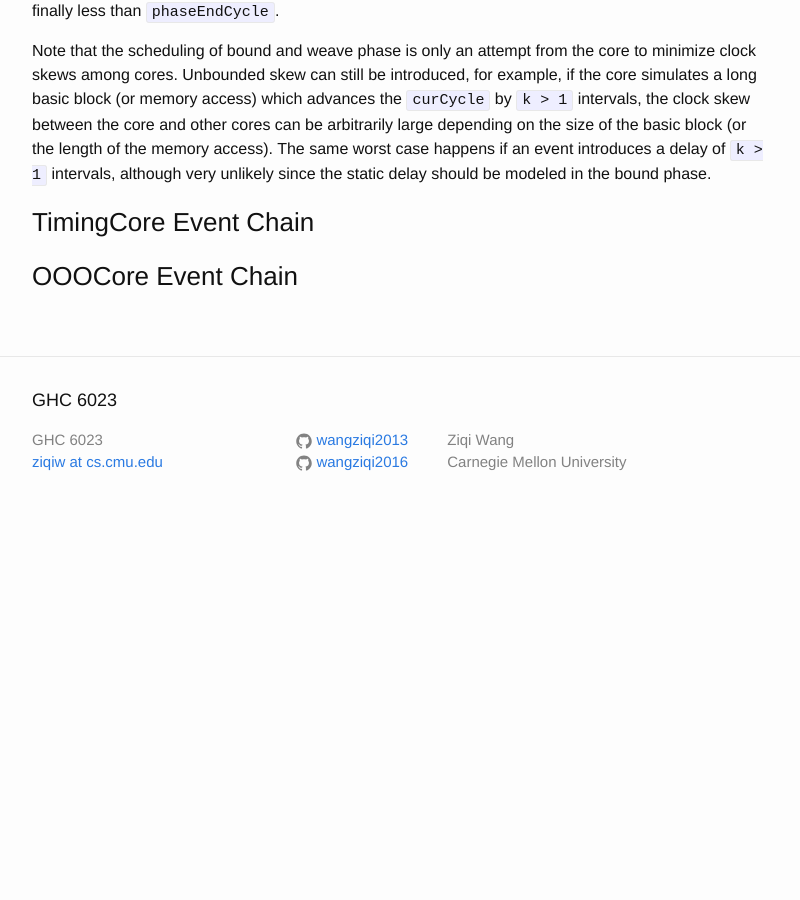
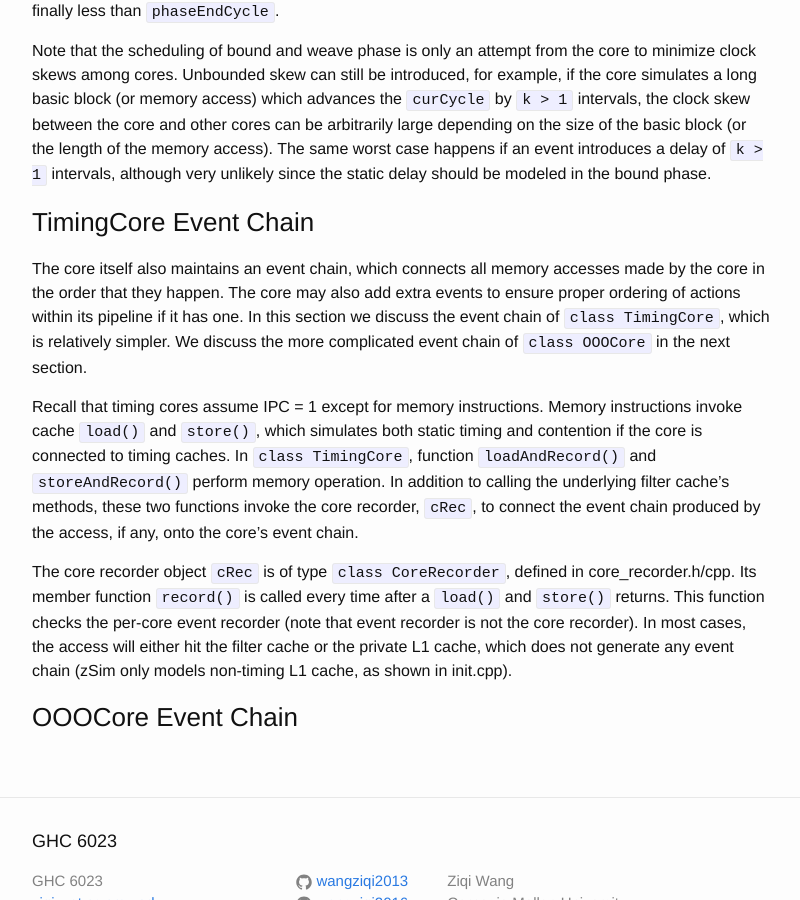
Before and after one commit to wangziqi2013/wangziqi2013.github.io, a Jekyll site: the page built from _posts/2019-01-22-understand-zsim-contention-sim.markdown, in a window 1280 px wide and 900 px high, scrolled down 15488 px. Shown: the whole window, without its empty margins (238-1038 px from the left). Built offline with Jekyll 4.4.1, drawn with Linux system fonts in a browser that asks for light colours; before the commit the page ends 16022 px from its top, so only the background shows below that.

Commit message:
Small change

```diff
--- a/_posts/2019-01-22-understand-zsim-contention-sim.markdown
+++ b/_posts/2019-01-22-understand-zsim-contention-sim.markdown
@@ -564,9 +564,25 @@ Note that the scheduling of bound and weave phase is only an attempt from the co
 Unbounded skew can still be introduced, for example, if the core simulates a long basic block (or memory access) which
 advances the `curCycle` by `k > 1` intervals, the clock skew between the core and other cores can be arbitrarily large
 depending on the size of the basic block (or the length of the memory access). The same worst case happens if an event
-introduces a delay of `k > 1` intervals, although very unlikely since the static delay should be modeled in the bound phase.
-
+introduces a delay of `k > 1` intervals, although very unlikely since the static delay should be modeled in the bound
+phase.
 
 ### TimingCore Event Chain
 
+The core itself also maintains an event chain, which connects all memory accesses made by the core in the order that they
+happen. The core may also add extra events to ensure proper ordering of actions within its pipeline if it has one. In this
+section we discuss the event chain of `class TimingCore`, which is relatively simpler. We discuss the more complicated
+event chain of `class OOOCore` in the next section.
+
+Recall that timing cores assume IPC = 1 except for memory instructions. Memory instructions invoke cache `load()` and
+`store()`, which simulates both static timing and contention if the core is connected to timing caches. In `class TimingCore`,
+function `loadAndRecord()` and `storeAndRecord()` perform memory operation. In addition to calling the underlying filter
+cache's methods, these two functions invoke the core recorder, `cRec`, to connect the event chain produced by the access,
+if any, onto the core's event chain.
+
+The core recorder object `cRec` is of type `class CoreRecorder`, defined in core\_recorder.h/cpp. Its member function
+`record()` is called every time after a `load()` and `store()` returns. This function checks the per-core event recorder
+(note that event recorder is not the core recorder). In most cases, the access will either hit the filter cache or the
+private L1 cache, which does not generate any event chain (zSim only models non-timing L1 cache, as shown in init.cpp).
+
 ### OOOCore Event Chain
```
